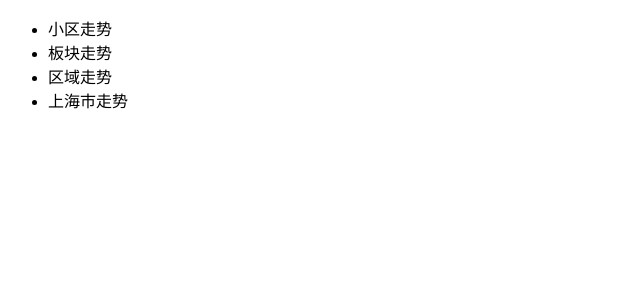
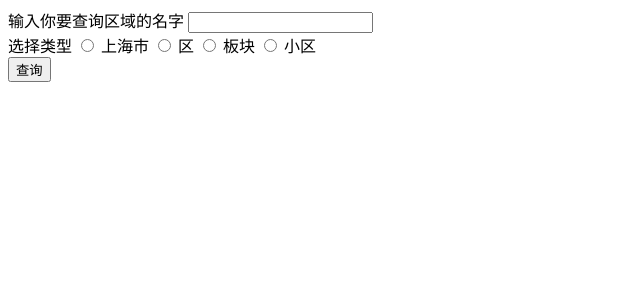
Before and after one commit to dddwj/evaluation-system, a Django app: template templates/evaluate/trend.html in a window 1280 px wide. Shown: the top 300 px of the page, without its empty margins (0-640 px from the left). Run offline with Django 3.2, Linux system fonts and the light colour scheme; the template is opened without the code that fills it, so the values that code supplies are empty; some libraries are stand-ins or nearby versions.

Commit message:
Add files via upload

```diff
--- a/templates/evaluate/trend.html
+++ b/templates/evaluate/trend.html
@@ -2,14 +2,124 @@
 <html lang="en">
 <head>
     <meta charset="UTF-8">
-    <title>房价走势</title>
+    <title>trend</title>
+    {% load static %}
+    <link rel="stylesheet" href="/static/css/style.css">
+
 </head>
 <body>
-<ul>
-    <li>小区走势</li>
-    <li>板块走势</li>
-    <li>区域走势</li>
-    <li>上海市走势</li>
-</ul>
+<div id="main">
+    <div class="query-input">
+        <div>
+            <label for="name" >输入你要查询区域的名字</label>
+            <input type="text" id="name" v-model="query_name"><br/>
+        </div>
+
+        <div class="choose-type">
+            <label>选择类型</label>
+            <input type="radio" v-model="query_type" id="shanghai" value="all"/>
+            <label for="shanghai">上海市</label>
+            <input type="radio" v-model="query_type" id="area" value="area"/>
+            <label for="area">区</label>
+            <input type="radio" v-model="query_type" id="plate" value="plate"/>
+            <label for="plate">板块</label>
+            <input type="radio" v-model="query_type" id="disk" value="diskName"/>
+            <label for="plate">小区</label>
+        </div>
+        <button @click="queryTrend">查询</button>
+        <div class="query-result" id="query-result" v-show="seen">
+            123
+
+        </div>
+
+    </div>
+
+</div>
+
+
+
+<script src="/static/js/echarts.js"></script>
+<script src="/static/js/vue.js"></script>
+<script src="/static/js/vue-resource@1.5.js"></script>
+<script>
+
+    var vm=new Vue({
+        el:"#main",
+        data:{
+            name:'',
+            seen:true,
+            query_name:'',
+            query_type:'',
+            myChart : null,
+            option:null,
+            line_data:[]
+        },
+        methods:{
+            queryTrend:function () {
+                this.$http.get('api/getAvg?name='+this.query_name+"&type="+this.query_type).then(function(msg){
+                    var ret=msg.body
+                    if(ret.status!="ok"){
+                        alert("查询失败！");
+                        return;
+                    }
+                    var result=ret.result
+
+
+                    console.log(ret.avg);
+                    console.log(ret.months);
+
+                    var y_min=999999;
+                    for(let i in result.avg){
+                        if(result.avg[i]<y_min*0.95)
+                            y_min=result.avg[i]*0.95;
+                    }
+                    y_min-=y_min%1000
+
+                    this.option = {
+                        xAxis: {
+                            type: 'category',
+                            data: result.months
+                        },
+                        tooltip: {
+                            trigger: 'axis'
+                        },
+
+                        legend:{
+                            data:['房价']
+                        },
+                        yAxis: {
+                            type: 'value',
+                            min:y_min
+                        },
+                        series: [{
+                            name:'房价',
+                            data: result.avg,
+                            type: 'line',
+                        }]
+                    };
+
+                this.myChart.setOption(this.option);
+                this.seen=true;
+
+                })
+                //console.log(res)
+
+                {#console.log(this.query_name);#}
+                {#console.log(this.query_type);#}
+                //this.line_data=[1,2,3,4,3,6,5,3,7,3,6]
+
+
+
+            }
+        },
+        mounted:function () {
+            //初始化
+            this.seen=false;
+            this.myChart=echarts.init(document.getElementById('query-result'));
+
+        }
+
+    })
+</script>
 </body>
 </html>
```
